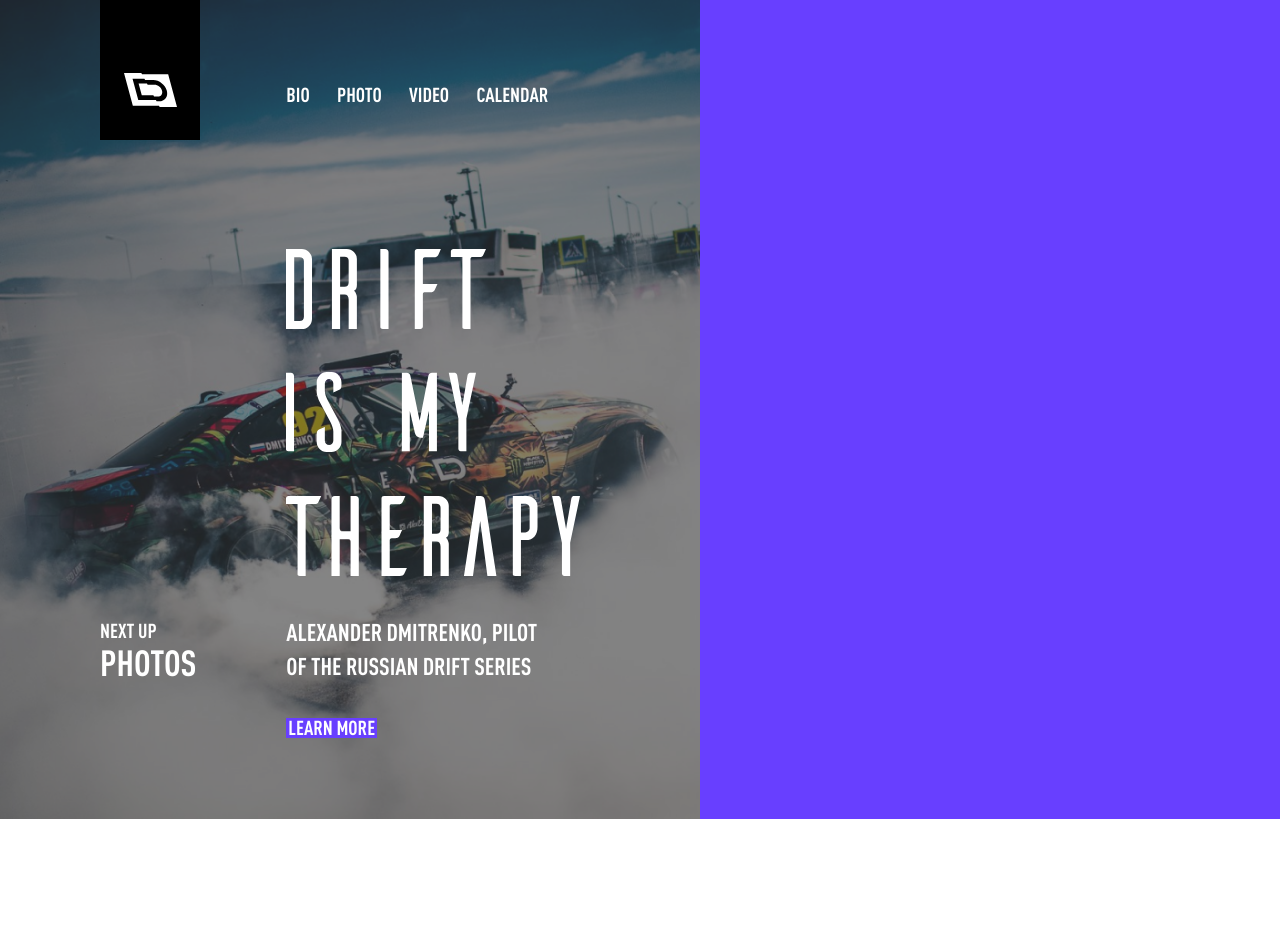
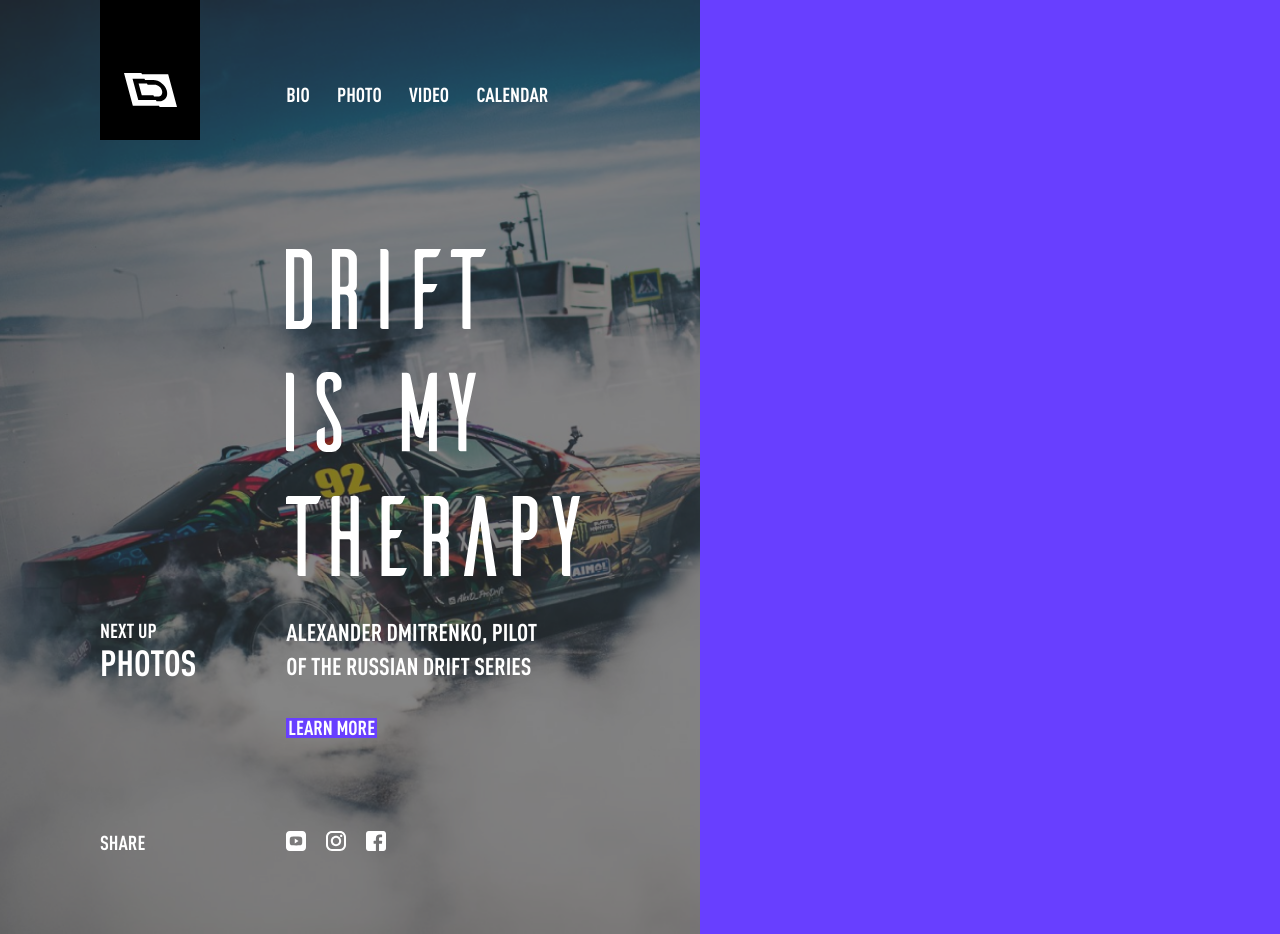
Before and after one commit to Shugar/drift, a Vue app: page / in a window 1280 px wide. Before the commit the page ends 819 px from the top, so only its background shows below. Built offline with nearby package versions, Linux system fonts and the light colour scheme.

Commit message:
footer left

```diff
--- a/src/components/MainSlider.vue
+++ b/src/components/MainSlider.vue
@@ -21,8 +21,6 @@
     </div>
     <div class="main-slider__container">
       <div class="main-text">
-          <div class="empty-block">
-          </div>
         <div class="main-text__big">
           <div class="main-text__big-item">
           <img src="../assets/images/drift.svg" class="main-text__big-item-drift">
@@ -58,7 +56,20 @@
       </div>
     </div>
     <footer class="footer">
-
+      <div class="share">
+        Share
+      </div>
+      <div class="socials">
+        <div class="socials-item socials-youtube">
+          <img src="../assets/images/youtube.svg">
+        </div>
+        <div class="socials-item socials-youtube">
+          <img src="../assets/images/inst.svg">
+        </div>
+        <div class="socials-item socials-youtube">
+          <img src="../assets/images/facebook.svg">
+        </div>
+      </div>
     </footer>
   </div>
 </template>
@@ -213,4 +224,31 @@
 
     background: #683FFF;
   }
+
+  .footer {
+    position: relative;
+    z-index: 1;
+
+    display: flex;
+    flex-flow: row wrap;
+
+    margin-top: 92px;
+  }
+
+  .share {
+    width: 37.3%;;
+
+    font-size: 20px;
+    color: #fff;
+    text-transform: uppercase;
+  }
+
+  .socials {
+    display: flex;
+    flex-flow: row nowrap;
+    justify-content: space-between;
+
+    max-width: 100px;
+    width: 100%;
+  }
 </style>
```
Lines whose indentation alone changed are shown as unchanged.
